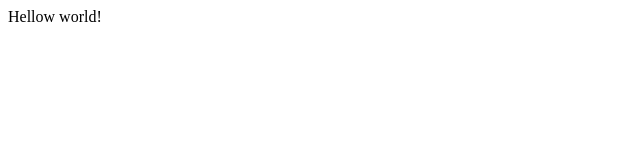
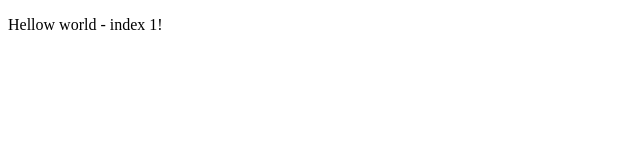
Before and after one commit to htetwinh/ProjectA, a plain HTML site: page index.html in a window 1280 px wide. Shown: the whole page, without its empty margins (0-640 px from the left). Drawn offline with Linux system fonts and the light colour scheme.

Commit message:
update index.html

```diff
--- a/index.html
+++ b/index.html
@@ -1,3 +1,11 @@
-<html>
-	<p>Hellow world!</p>
+<!DOCTYPE html>
+<html lang="en">
+<head>
+	<meta charset="UTF-8">
+	<meta name="viewport" content="width=device-width, initial-scale=1.0">
+	<title>Document</title>
+</head>
+<body>
+	<p>Hellow world - index 1!</p>
+</body>
 </html>
```
